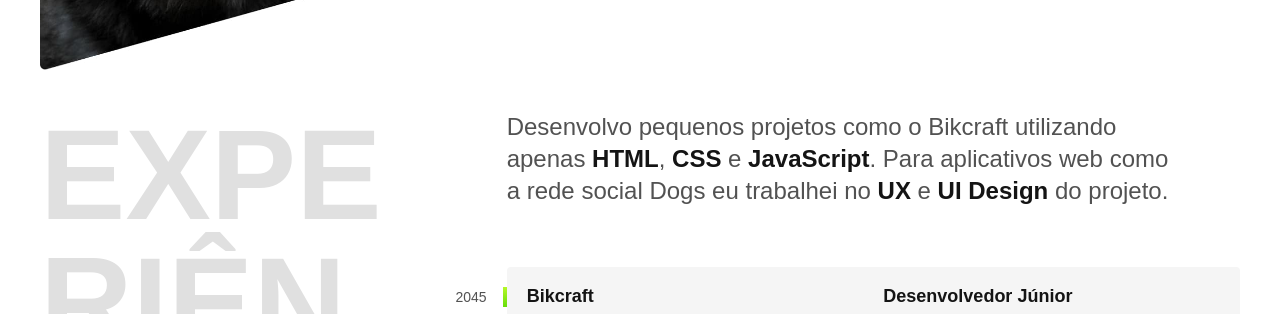
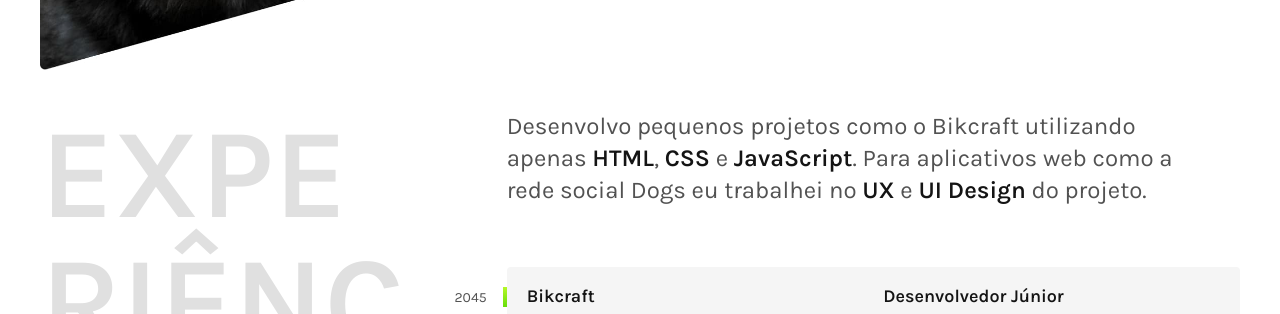
Before and after one commit to Gpeder/Gpeder.github.io, a plain HTML site: page index.html in a window 1280 px wide. Shown: the part 602-916 px from the top of the page. Drawn offline with Linux system fonts and the light colour scheme.

Commit message:
google fonts

```diff
--- a/index.html
+++ b/index.html
@@ -6,8 +6,11 @@
   <meta http-equiv="X-UA-Compatible" content="IE=edge">
   <meta name="viewport" content="width=device-width, initial-scale=1.0">
   <title>Portifólio</title>
+  <link rel="stylesheet" href="./css/style.min.css">
   <link rel="shortcut icon" href="./img/icons8-portfolio-32.png" type="image/x-icon">
-  <link rel="stylesheet" href="./css/style.min.css">
+  <link rel="preconnect" href="https://fonts.googleapis.com">
+  <link rel="preconnect" href="https://fonts.gstatic.com" crossorigin>
+  <link href="https://fonts.googleapis.com/css2?family=Karla:wght@300;400;600&display=swap" rel="stylesheet">
 </head>
 
 <body>
```
